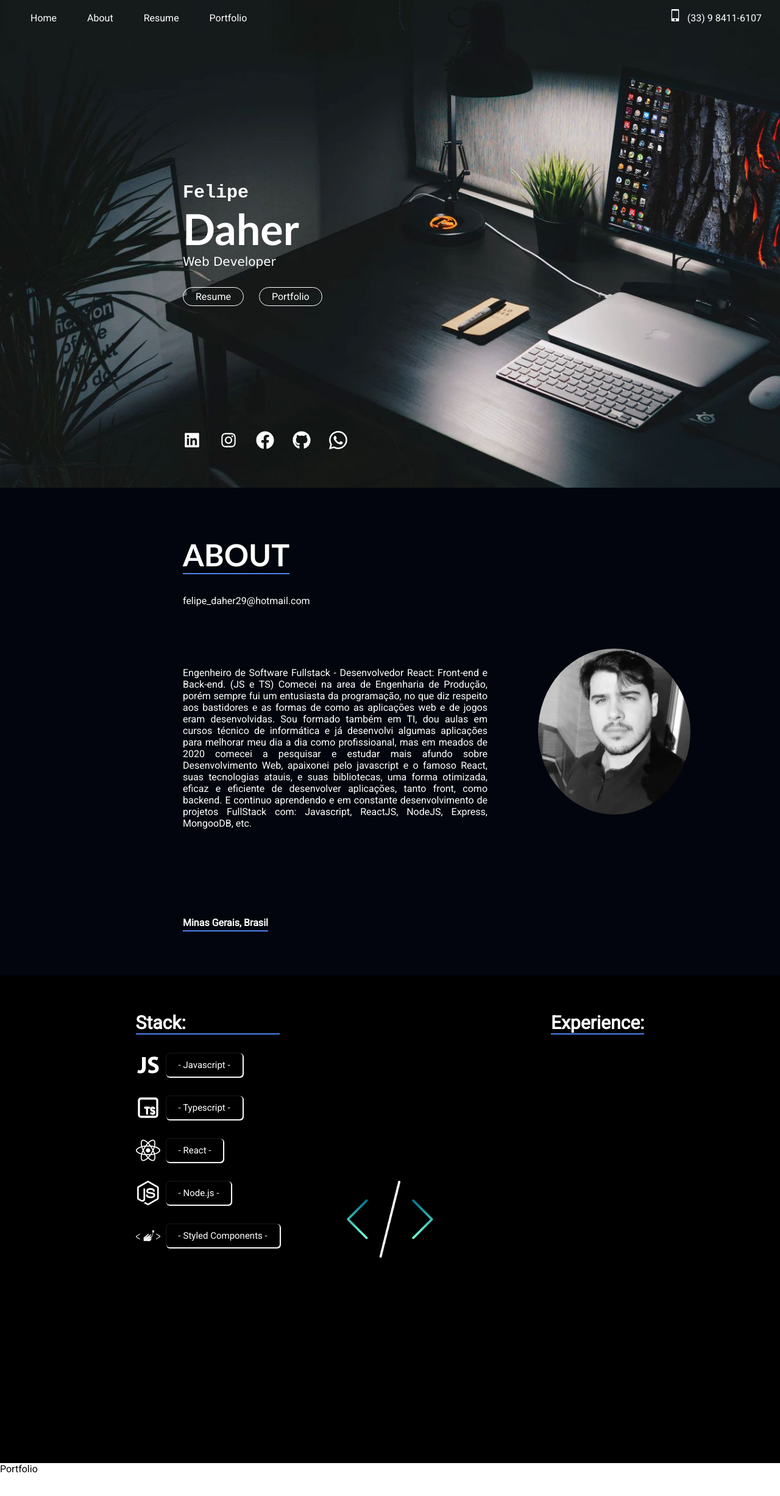
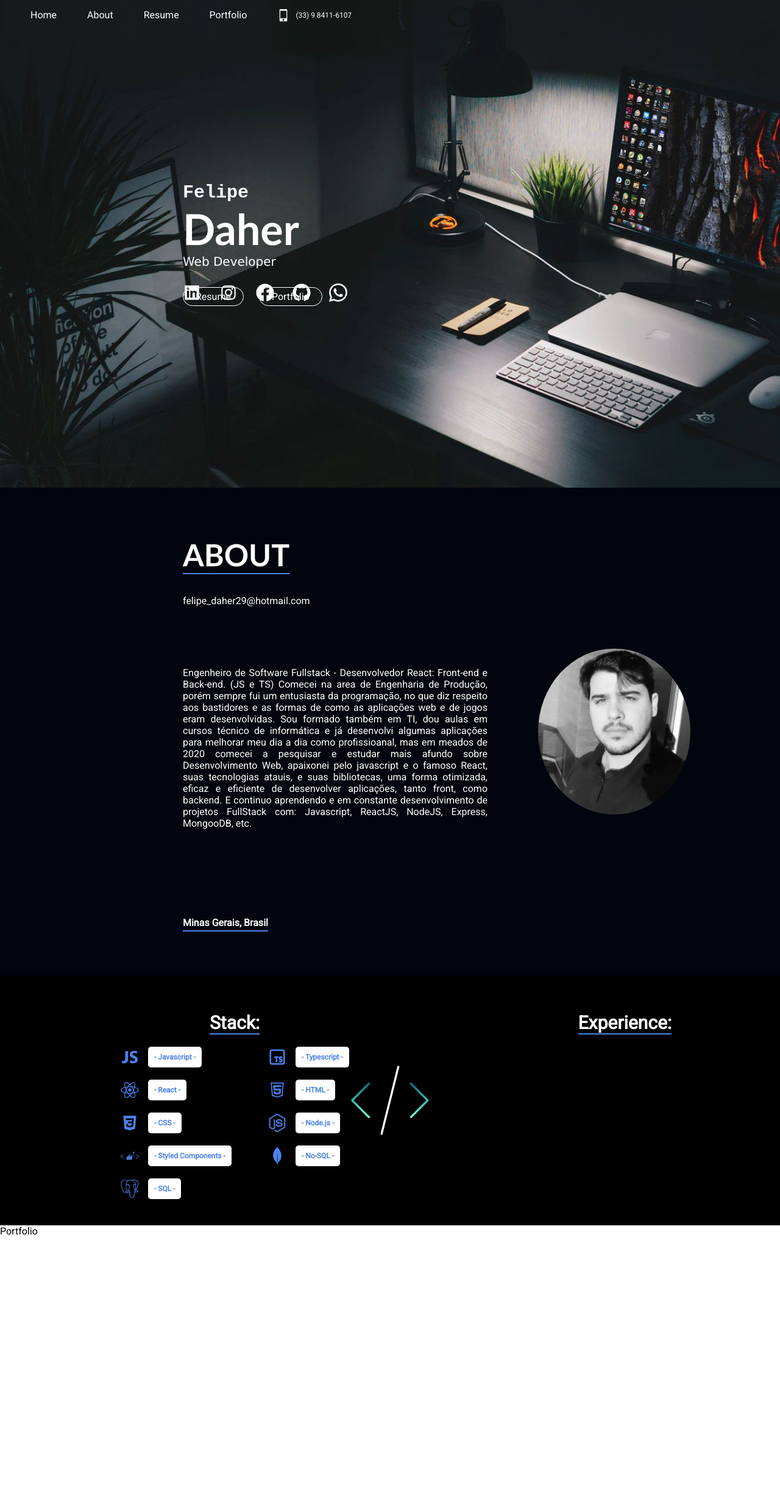
Before and after one commit to feDaher/sitePortifolio, a Next.js app: page / in a window 1280 px wide. Shown: the top 2454 px of the page at 61% size. Built offline with nearby package versions, Linux system fonts and the light colour scheme.

Commit message:
react reavel, styled

```diff
--- a/package.json
+++ b/package.json
@@ -13,6 +13,10 @@
     "react": "^17.0.2",
     "react-dom": "^17.0.2",
     "react-icons": "^4.8.0",
+    "react-reveal": "^1.2.2",
+    "react-scripts": "^5.0.1",
+    "react-scroll": "^1.8.9",
+    "scrollreveal": "^4.0.9",
     "styled-components": "^5.3.9"
   },
   "devDependencies": {
--- a/src/components/Home.jsx
+++ b/src/components/Home.jsx
@@ -4,6 +4,8 @@ import { AiOutlineInstagram } from 'react-icons/ai'
 import { FaFacebook } from 'react-icons/fa'
 import { BsWhatsapp } from 'react-icons/bs'
 import { FaGithub } from 'react-icons/fa'
+import Slide from 'react-reveal/Slide'
+import { Fade } from "react-reveal"
 
 const StyledHeader = styled.header`
   display: flex;
@@ -74,6 +76,7 @@ const StyledIcon = styled.a`
 const Home = () => {
   return (
     <StyledHeader>
+        <Slide top>
           <StyledContainer>
             <H2>Felipe</H2>
             <H1>Daher</H1>
@@ -83,6 +86,8 @@ const Home = () => {
               <StyledLink href="#portfolio">Portfolio</StyledLink>
             </StyledDivLink>
           </StyledContainer>
+        </Slide>
+        <Fade clear>
           <StyledDivIcon>
             <StyledIcon href="https://www.linkedin.com/in/felipe-daher/" target='_blank'><AiFillLinkedin /></StyledIcon>
             <StyledIcon href="https://www.instagram.com/daher_fe/" target='_blank'><AiOutlineInstagram /></StyledIcon>
@@ -90,6 +95,7 @@ const Home = () => {
             <StyledIcon href="https://github.com/feDaher" target='_blank'><FaGithub /></StyledIcon>
             <StyledIcon title="(33) 9 8411-6107" target='_blank'><BsWhatsapp /></StyledIcon>
           </StyledDivIcon>
+        </Fade>
     </StyledHeader>
   )
 }
--- a/src/components/Nav.jsx
+++ b/src/components/Nav.jsx
@@ -1,9 +1,10 @@
 import styled from "styled-components"
 import { GoDeviceMobile } from 'react-icons/go'
 import { useState, useEffect } from "react"
+import Fade from "react-reveal/Fade"
 
 const StyledNav = styled.nav`
-  height: 60px;
+  height: 50px;
   width: 100%;
   display: flex;
   align-items: center;
@@ -19,9 +20,11 @@ const StyledNav = styled.nav`
 `
 const StyledUlist = styled.ul`
   display: flex;
+  align-items: center;
   padding-left: 50px;
-  line-height: 60px;
+  line-height: 50px;
   gap: 50px;
+  color: white;
 `
 const StyledList = styled.li`
   text-decoration: none;
@@ -31,16 +34,25 @@ const StyledList = styled.li`
 `
 const StyledDivMobile = styled.div`
   color: white;
-  margin-left: auto;
-  margin-right: 30px;
-  line-height: 60px;
-  @media(max-width: 500px) {
+  font-size: 12px;
+  display: flex;
+  align-items: center;
+  transition: 0.7s ease-in-out;
+  :hover{
+    color: #4D82ED;
+  }
+  @media(max-width: 600px) {
     display: none;
   }
 `
 const StyledIcon = styled(GoDeviceMobile)`
   font-size: 20px;
   margin-right: 10px;
+  color: white;
+  transition: 0.7s ease-in-out;
+  :hover{
+    color: #4D82ED;
+  }
 `
 const StyledLink = styled.a`
   color: white;
@@ -70,16 +82,18 @@ const Nav = () => {
     <>
     <div id="home"></div>
     <StyledNav className={scroll ? 'scroll' : ''}>
+      <Fade top>
         <StyledUlist>
           <StyledList><StyledLink href="#home">Home</StyledLink></StyledList>
           <StyledList><StyledLink href="#about">About</StyledLink></StyledList>
           <StyledList><StyledLink href="#resume">Resume</StyledLink></StyledList>
           <StyledList><StyledLink href="#portfolio">Portfolio</StyledLink></StyledList>
-      </StyledUlist>
           <StyledDivMobile>
             <StyledIcon />
             <span>(33) 9 8411-6107</span>
           </StyledDivMobile>
+        </StyledUlist>
+      </Fade>
     </StyledNav>
     </>
   )
--- a/src/components/Resume.jsx
+++ b/src/components/Resume.jsx
@@ -2,16 +2,21 @@ import styled from "styled-components"
 import { IoLogoJavascript } from 'react-icons/io'
 import { TbBrandTypescript } from 'react-icons/tb'
 import { GrNode } from 'react-icons/gr'
-import { SiStyledcomponents } from 'react-icons/si'
+import { SiStyledcomponents, SiMongodb, SiPostgresql } from 'react-icons/si'
 import { FaReact } from 'react-icons/fa'
+import { AiOutlineHtml5 } from 'react-icons/ai'
+import { DiCss3 } from 'react-icons/di'
+import Zoom from 'react-reveal/Zoom'
+
 
 const StyledContainer = styled.div`
-  height: 100vh;
+  min-height: 50vh;
   background: url('resume.png');
   background-position: center;
   background-repeat: no-repeat;
   background-size: cover;
   color: white;
+  padding-bottom: 10px;
 `
 const StyledPositionTitle = styled.div`
   display: flex;
@@ -20,6 +25,7 @@ const StyledPositionTitle = styled.div`
 `
 const StyledH1 = styled.h1`
   display: flex;
+  color: white;
   font-size: 30px;
   font-weight: bold;
   border-bottom: 2px solid #4D82ED;
@@ -27,33 +33,46 @@ const StyledH1 = styled.h1`
 const StyledContainerIcon = styled.div`
   display: flex;
   flex-direction: column;
-  font-size: 40px;
-  gap: 30px;
+  align-items: center;
+  gap: 20px;
+  color: #4D82ED;
+  flex-wrap: wrap;
 `
 const StyledDivIcon = styled.div`
   display: flex;
   align-items: center;
-  gap: 10px;
+  font-size: 30px;
+  gap: 15px;
+  margin: 0 20px;
 `
 const StyledDescription = styled.span`
-  font-size: 15px;
-  box-shadow: 1px 1px 1px 1px white;
-  padding: 10px 20px;
-  transition: 0.5s ease-in-out;
+  font-size: 12px;
+  padding: 10px 10px;
   border-radius: 5px;
   cursor: pointer;
-  :hover{
   background-color: white;
   color: #4D82ED;
   font-weight: bold;
+  transition: 0.5s ease-in-out;
+  :hover{
+    background-color: #4D82ED;
+    color: white;
   }
 `
+const TestDiv = styled.div`
+  display: grid;
+  grid-template-columns: auto auto;
+  gap: 20px;
+`
 const Resume = () => {
+
   return (
     <StyledContainer id="resume">
       <StyledPositionTitle>
         <StyledContainerIcon>
+          <Zoom botton>
             <StyledH1>Stack:</StyledH1>
+           <TestDiv>
             <StyledDivIcon>
                 <IoLogoJavascript />
                 <StyledDescription>- Javascript -</StyledDescription>
@@ -67,6 +86,14 @@ const Resume = () => {
               <StyledDescription>- React -</StyledDescription>
             </StyledDivIcon>
             <StyledDivIcon>
+            <AiOutlineHtml5 />
+              <StyledDescription>- HTML -</StyledDescription>
+            </StyledDivIcon>
+            <StyledDivIcon>
+            <DiCss3 />
+              <StyledDescription>- CSS -</StyledDescription>
+            </StyledDivIcon>
+            <StyledDivIcon>
             <GrNode />
               <StyledDescription>- Node.js -</StyledDescription>
             </StyledDivIcon>
@@ -74,6 +101,16 @@ const Resume = () => {
             <SiStyledcomponents />
               <StyledDescription>- Styled Components -</StyledDescription>
             </StyledDivIcon>
+            <StyledDivIcon>
+            <SiMongodb />
+              <StyledDescription>- No-SQL -</StyledDescription>
+            </StyledDivIcon>
+            <StyledDivIcon>
+            <SiPostgresql />
+              <StyledDescription>- SQL -</StyledDescription>
+            </StyledDivIcon>
+            </TestDiv>
+          </Zoom>
         </StyledContainerIcon>
         <div>
          <StyledH1>Experience:</StyledH1>
```
Also changed, not shown: 1 other file (tests, documents, lock files or other folders). Lines whose indentation alone changed are shown as unchanged.
